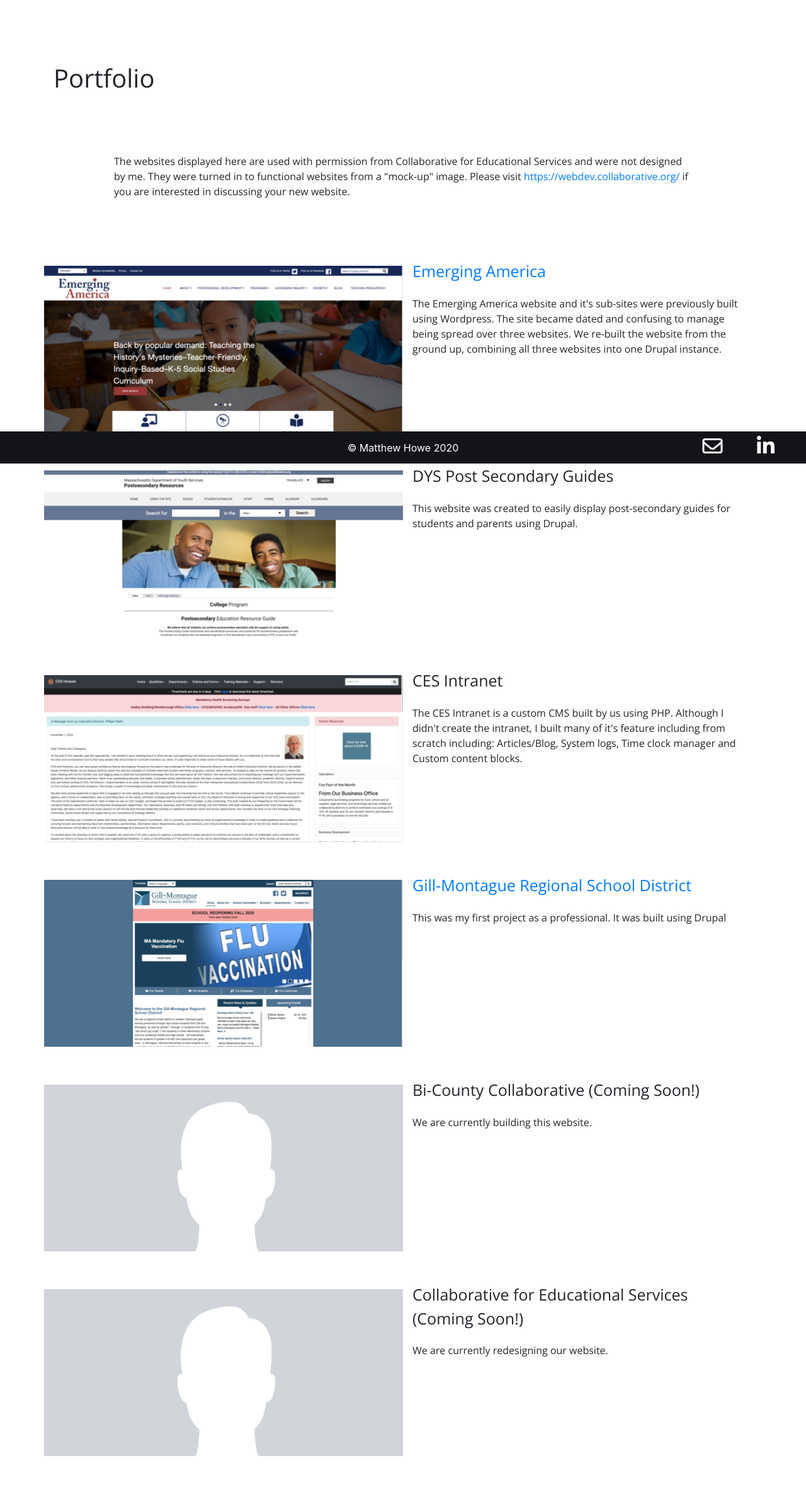
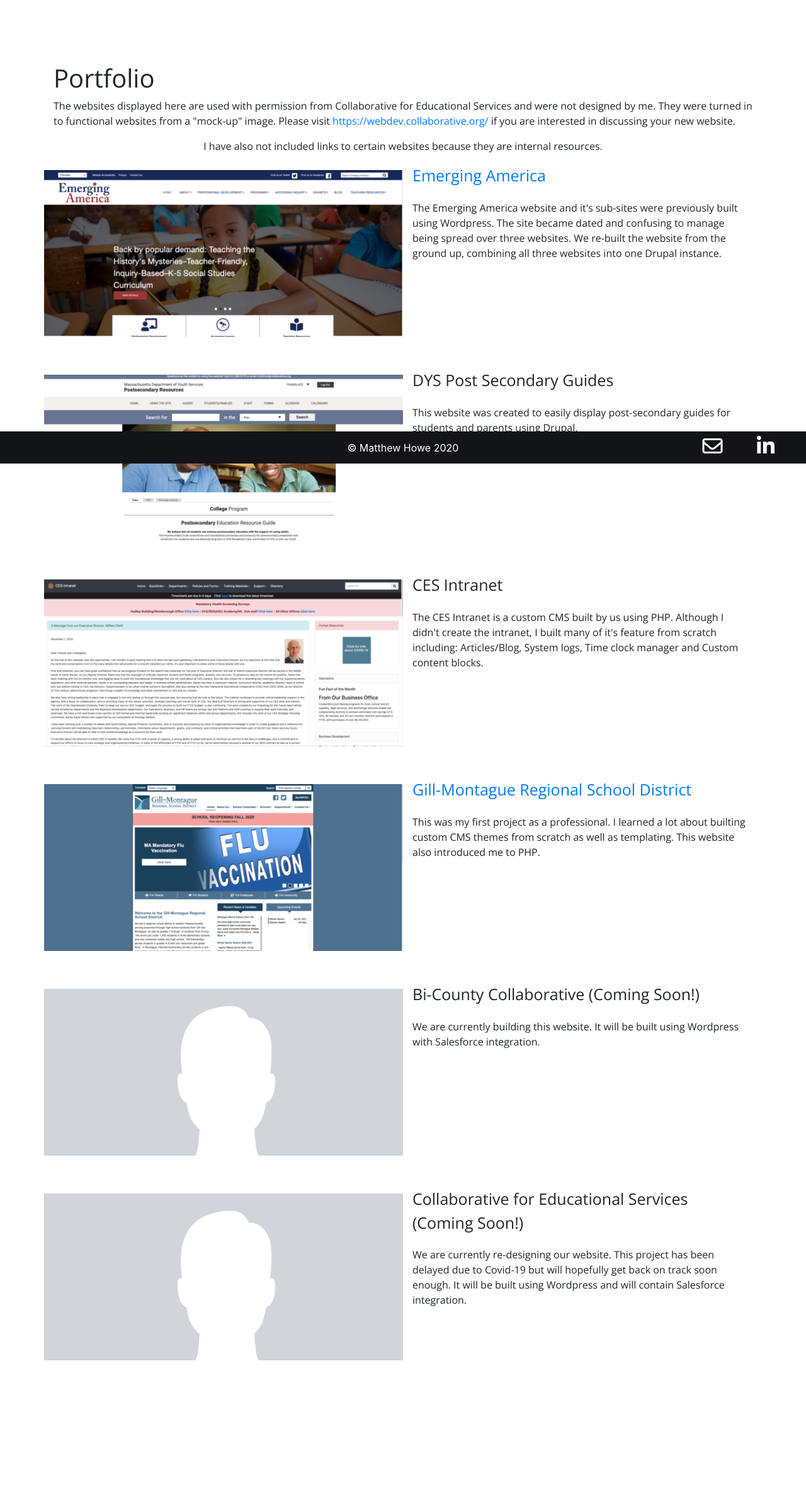
Before and after one commit to matthowe85/portfolio, a PHP site: page /portfolio in a window 1280 px wide. Shown: the part 64-2460 px from the top of the page at 63% size. After the commit the page ends 2224 px from the top, so only its background shows below. Run offline with PHP 8.4, Linux system fonts and the light colour scheme; some libraries are stand-ins or nearby versions.

Commit message:
Launch maybe?

```diff
--- a/about.php
+++ b/about.php
@@ -26,8 +26,8 @@
 		<nav>
 			<ul>
 				<li><a href="/">Home</a></li>
-				<li><a href="/about.php">About</a></li>
-				<li><a href="/portfolio.php">Portfolio</a></li>
+				<li><a href="/about">About</a></li>
+				<li><a href="/portfolio">Portfolio</a></li>
 			</ul>
 		</nav>
 	</header>
@@ -86,7 +86,7 @@
 		</div>
 		<div class="mobile-contact mail" style="display:none;">
 			<div id="email" class="email-slide">
-			<input id="email-addy"type="text" value="matthowe85@gmail.com"  READONLY/><button class= "btn btn-light" onclick="copyToClipboard();">Copy</button>
+			<input id="email-addy2"type="text" value="matthowe85@gmail.com"  READONLY/><button class= "btn btn-light" onclick="copyToClipboard2();">Copy</button>
 			</div>
 			<i class="far fa-envelope email-icon contact-icon"></i>
 		</div>
--- a/css/style.css
+++ b/css/style.css
@@ -80,11 +80,14 @@ main {
 
 .wallpaper {
   position: absolute;
-  background-image: url("../img/pexels-pixabay-531880.jpg");
+  background-image: url("../img/pexels-photo-300857.jpeg");
   background-size: cover;
   width: 100%;
   height: 93%;
   z-index: -2; }
+  @media (max-width: 780px) {
+    .wallpaper {
+      background-position-x: 50%; } }
 
 header nav {
   justify-content: center !important;
@@ -92,9 +95,10 @@ header nav {
   header nav a {
     padding: 10px 40px;
     color: #fff; }
-    @media (max-width: 780px) {
-      header nav a {
-        padding: 10px 30px; } }
+  header nav a:hover {
+    color: #fff;
+    font-weight: bold;
+    transition: 1s; }
   header nav ul {
     margin-bottom: 0;
     display: flex;
@@ -129,11 +133,13 @@ footer {
       position: absolute;
       bottom: 50px;
       right: 64px; }
-  footer #email-addy {
+  footer #email-addy,
+  footer #email-addy2 {
     width: 191px;
     padding: 5px; }
     @media (max-width: 780px) {
-      footer #email-addy {
+      footer #email-addy,
+      footer #email-addy2 {
         font-size: 15px !important;
         width: 182px !important; } }
   @media (max-width: 780px) {
@@ -192,6 +198,7 @@ footer {
     .screenshot {
       max-width: 100% !important;
       width: 100% !important;
+      max-height: 158px;
       flex: 0 0 100% !important;
       border: 1px solid gray;
       margin-top: 25%; } }
--- a/css/style.scss
+++ b/css/style.scss
@@ -16,7 +16,6 @@
 $gray: #131417;
 $white: #fff;
 // SIZES //
-//$medium: #gg;
 //$small: #gg;
 /// GENERAL ///
 * {
@@ -103,11 +102,12 @@ main {
 }
 .wallpaper {
 	position:absolute;
-	background-image: url('../img/pexels-pixabay-531880.jpg');
+	background-image: url('../img/pexels-photo-300857.jpeg');
 	background-size: cover;
 	width: 100%;
     height: 93%;
     z-index: -2;
+	@include respond('mobile'){background-position-x: 50%;}
 }
 
 /// HEADER ///
@@ -118,7 +118,12 @@ header {
 		a {
 			padding: 10px 40px;
 			color: $white;
-			@include respond('mobile'){padding: 10px 30px;}
+			//@include respond('mobile'){padding: 10px 30px;}
+		}
+		a:hover {
+			color: $white;
+			font-weight:bold;
+			transition:1s;
 		}
 		ul {
 			margin-bottom: 0;
@@ -162,7 +167,8 @@ footer {
 		}
 
 	}
-#email-addy {
+#email-addy,
+#email-addy2 {
 			width: 191px;
     		padding: 5px;
 			@include respond('mobile'){font-size: 15px !important;width: 182px !important;}
@@ -225,6 +231,7 @@ footer {
 	@include respond('mobile'){
 		max-width: 100% !important;
     	width: 100% !important;
+		max-height: 158px;
     	flex: 0 0 100% !important;
 		border: 1px solid gray;
 		margin-top: 25%;
--- a/js/global.js
+++ b/js/global.js
@@ -10,7 +10,17 @@ function copyToClipboard() {
   /* Copy the text inside the text field */
   document.execCommand("copy");
 }
+function copyToClipboard2() {
+  /* Get the text field */
+  var copyText = document.getElementById("email-addy2");
 
+  /* Select the text field */
+  copyText.select();
+  copyText.setSelectionRange(0, 99999); /*For mobile devices*/
+
+  /* Copy the text inside the text field */
+  document.execCommand("copy");
+}
 
 $(document).ready(function(){
 
--- a/portfolio.php
+++ b/portfolio.php
@@ -26,15 +26,18 @@
 		<nav>
 			<ul>
 				<li><a href="/">Home</a></li>
-				<li><a href="/about.php">About</a></li>
-				<li><a href="/portfolio.php">Portfolio</a></li>
+				<li><a href="/about">About</a></li>
+				<li><a href="/portfolio">Portfolio</a></li>
 			</ul>
 		</nav>
 	</header>
 	<main id="swup" class="transition-fade swup-page">
 		<div id="page" class="not-front container portfolio-page container-fluid">
 			<h1>Portfolio</h1>
-			<p class="disclaimer">The websites displayed here are used with permission from Collaborative for Educational Services and were not designed by me. They were turned in to functional websites from a "mock-up" image. Please visit <a href="https://webdev.collaborative.org/" target="_blank">https://webdev.collaborative.org/</a> if you are interested in discussing your new website. </p>
+			<div class class="disclaimer">
+				<p>The websites displayed here are used with permission from Collaborative for Educational Services and were not designed by me. They were turned in to functional websites from a "mock-up" image. Please visit <a href="https://webdev.collaborative.org/" target="_blank">https://webdev.collaborative.org/</a> if you are interested in discussing your new website.</p>
+				<p style="text-align:center;">I have also not included links to certain websites because they are internal resources. </p>
+			</div>
 			<div class="row ea">
 				<div class="screenshot col-6"></div>
 				<div class="body col-6">
@@ -53,28 +56,28 @@
 				<div class="screenshot col-6"></div>
 				<div class="body col-6">
 					<div class="url"><a>CES Intranet</a></div>
-					<div class="desc"><p>The CES Intranet is a custom CMS built by us using PHP. Although I didn't create the intranet, I built many of it's feature including from scratch including: Articles/Blog, System logs, Time clock manager and Custom content blocks. </p></div>
+					<div class="desc"><p>The CES Intranet is a custom CMS built by us using PHP. Although I didn't create the intranet, I built many of it's feature from scratch including: Articles/Blog, System logs, Time clock manager and Custom content blocks. </p></div>
 				</div>
 			</div>
 			<div class="row gmrsd">
 				<div class="screenshot col-6"></div>
 				<div class="body col-6">
 					<div class="url"><a href="http://gmrsd.org/" target="_blank">Gill-Montague Regional School District</a></div>
-					<div class="desc"><p>This was my first project as a professional. It was built using Drupal </p></div>
+					<div class="desc"><p>This was my first project as a professional. I learned a lot about builting custom CMS themes from scratch as well as templating. This website also introduced me to PHP. </p></div>
 				</div>
 			</div>
 			<div class="row bico">
 				<div class="screenshot col-6"></div>
 				<div class="body col-6">
 					<div class="url"><a>Bi-County Collaborative (Coming Soon!)</a></div>
-					<div class="desc"><p>We are currently building this website.</p></div>
+					<div class="desc"><p>We are currently building this website. It will be built using Wordpress with Salesforce integration.</p></div>
 				</div>
 			</div>
 			<div class="row ces">
 				<div class="screenshot col-6"></div>
 				<div class="body col-6">
 					<div class="url"><a>Collaborative for Educational Services (Coming Soon!)</a></div>
-					<div class="desc"><p>We are currently redesigning our website. </p></div>
+					<div class="desc"><p>We are currently re-designing our website. This project has been delayed due to Covid-19 but will hopefully get back on track soon enough. It will be built using Wordpress and will contain Salesforce integration.</p></div>
 				</div>
 			</div>
 		</div>
@@ -89,7 +92,7 @@
 		</div>
 		<div class="mobile-contact mail" style="display:none;">
 			<div id="email" class="email-slide">
-			<input id="email-addy"type="text" value="matthowe85@gmail.com"  READONLY/><button class= "btn btn-light" onclick="copyToClipboard();">Copy</button>
+			<input id="email-addy2"type="text" value="matthowe85@gmail.com"  READONLY/><button class= "btn btn-light" onclick="copyToClipboard2();">Copy</button>
 			</div>
 			<i class="far fa-envelope email-icon contact-icon"></i>
 		</div>
```
Also changed, not shown: index.php (+5 -5 lines), img/pexels-photo-300857.jpeg (added).
